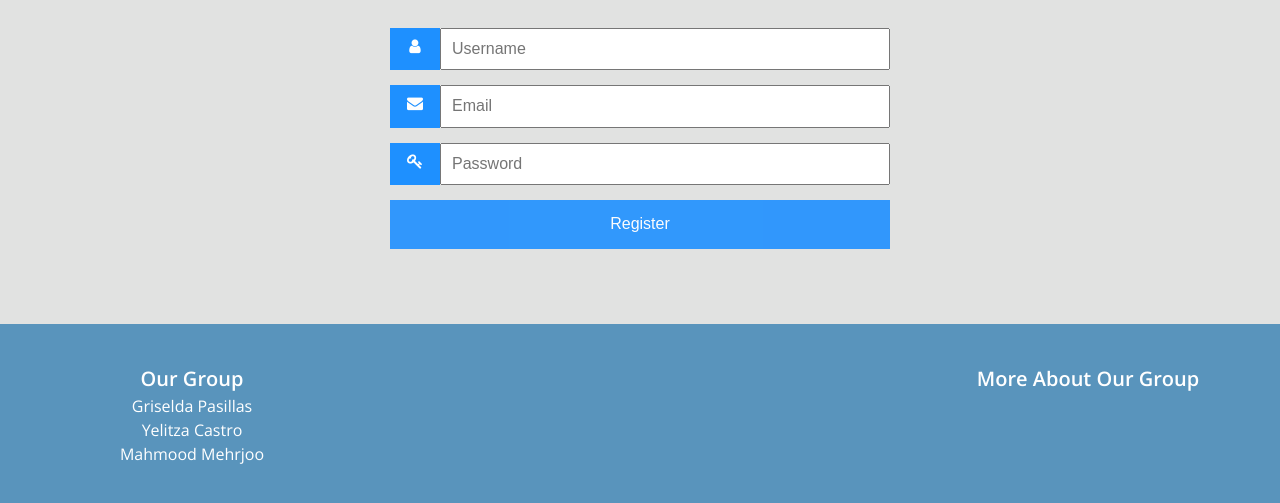
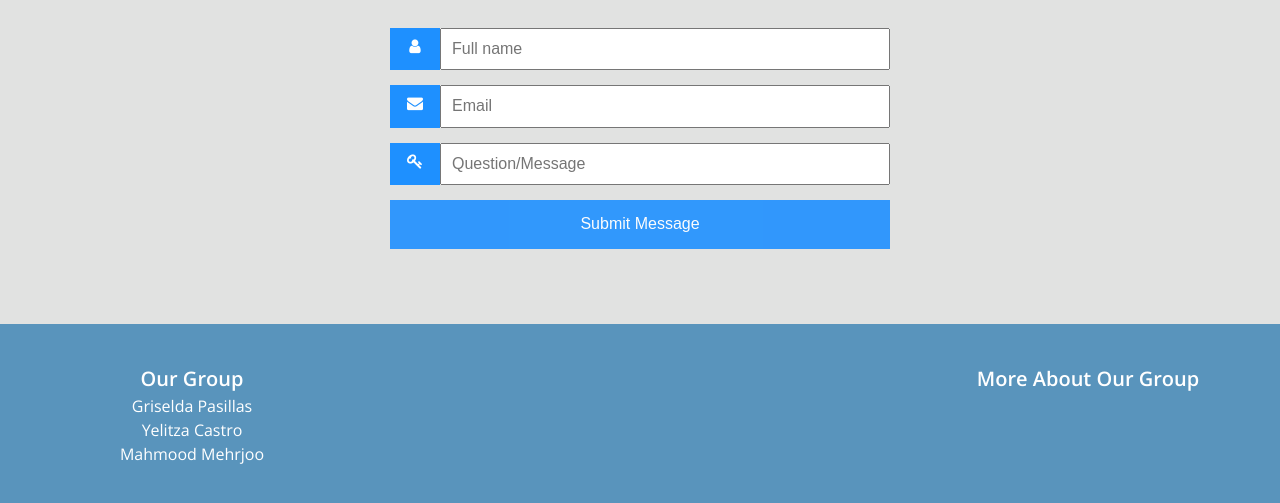
Before and after one commit to mahmood93m/Project-2, a plain HTML site: page contact.html in a window 1280 px wide. Shown: the part 293-796 px from the top of the page. Drawn offline with nearby package versions, Linux system fonts and the light colour scheme.

Commit message:
Update contact.html

```diff
--- a/contact.html
+++ b/contact.html
@@ -39,7 +39,7 @@
 	       <h2>Register Form</h2>
 	       <div class="input-container">
 		       <i class="fa fa-user icon"></i>
-		       <input class="input-field" type="text" placeholder="Username" name="usrnm">
+		       <input class="input-field" type="text" placeholder="Full name" name="ufl">
   </div>
 
   <div class="input-container">
@@ -49,10 +49,10 @@
 
   <div class="input-container">
     <i class="fa fa-key icon"></i>
-    <input class="input-field" type="password" placeholder="Password" name="psw">
+    <input class="input-field" type="text" placeholder="Question/Message" name="qormess">
   </div>
 
-  <button type="submit" class="btn">Register</button>
+  <button type="submit" class="btn">Submit Message </button>
 </form>
 
 
```
